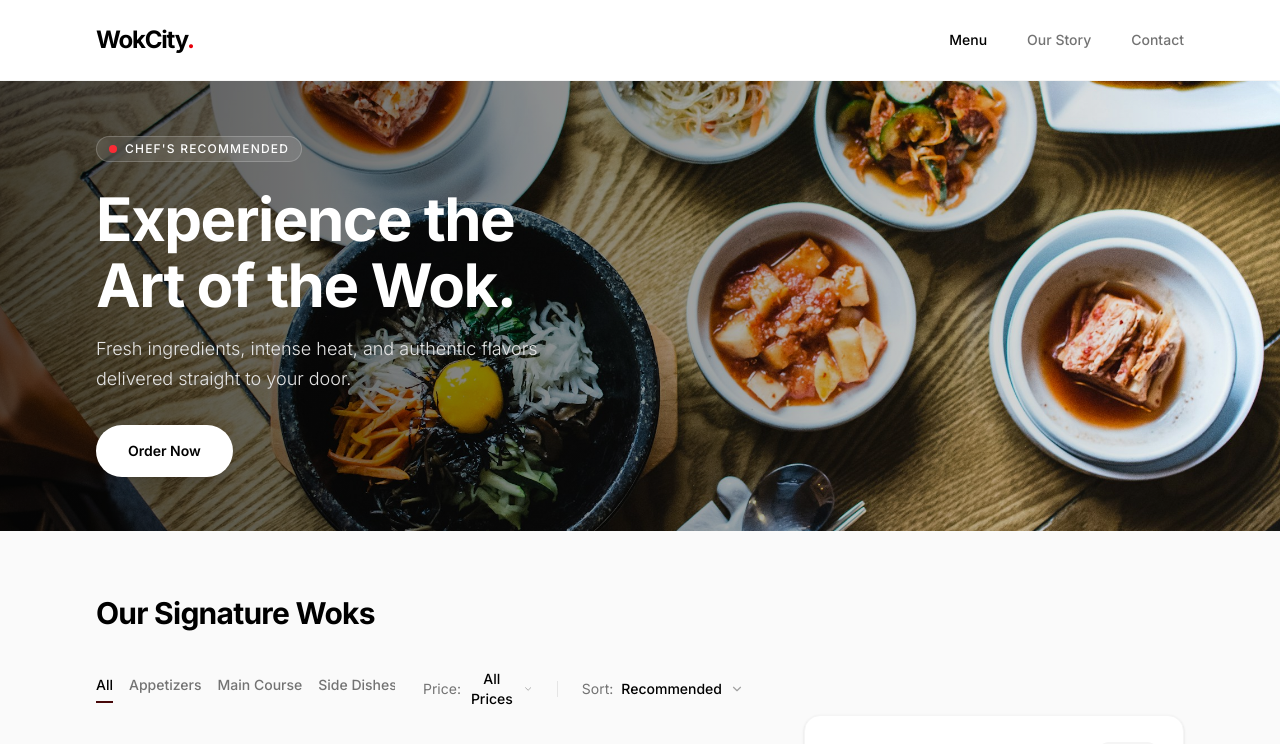
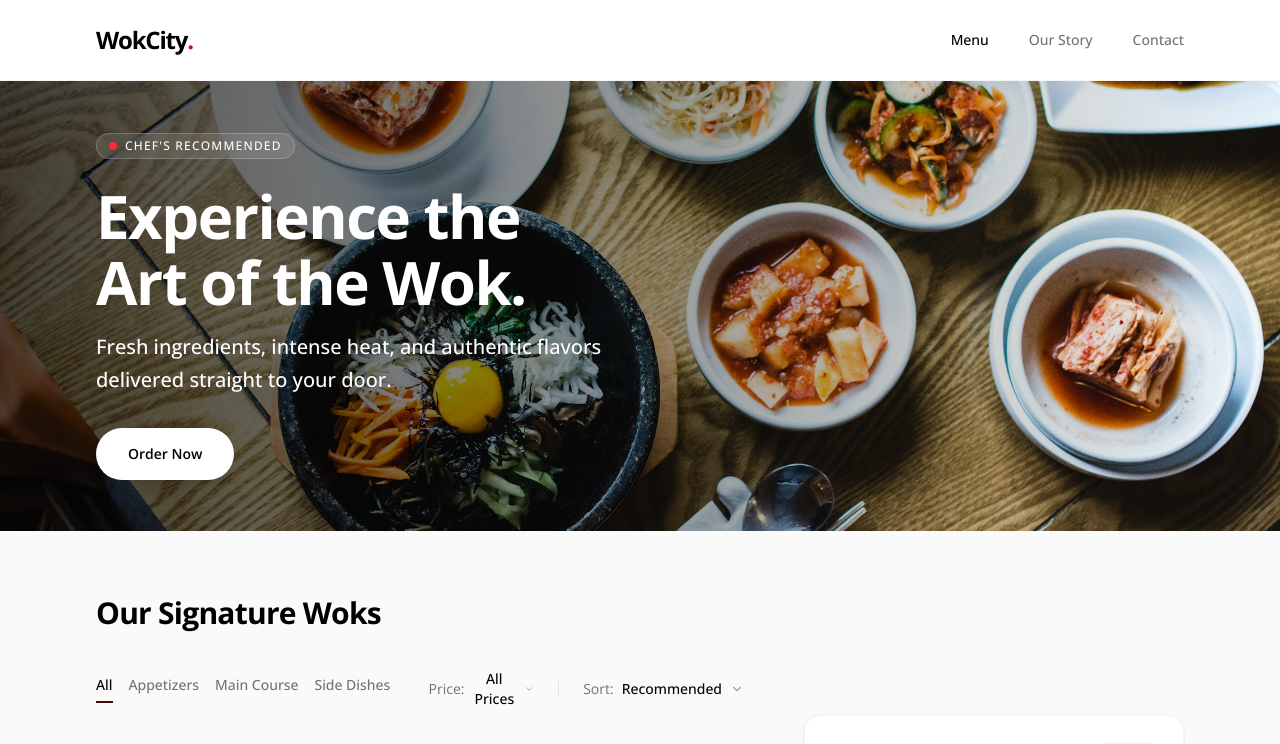
Before and after one commit to Ace-design2/wokcity-restaurant, a Next.js app: page / in a window 1280 px wide. Shown: the top 744 px of the page. Built offline with nearby package versions, Linux system fonts and the light colour scheme.

Commit message:
feat: Replace Inter font with Open Sans and configure its weights and display property.

```diff
--- a/app/layout.tsx
+++ b/app/layout.tsx
@@ -1,10 +1,11 @@
 import type { Metadata } from "next";
-import { Inter } from "next/font/google";
+import { Open_Sans } from "next/font/google";
 import "./globals.css";
 
-const inter = Inter({
-  variable: "--font-inter",
+const openSans = Open_Sans({
   subsets: ["latin"],
+  display: "swap",
+  weight: ["300", "400", "500", "600", "700", "800"],
 });
 
 export const metadata: Metadata = {
@@ -21,7 +22,7 @@ export default function RootLayout({
 }>) {
   return (
     <html lang="en">
-      <body className={`${inter.variable} font-sans antialiased bg-neutral-50 min-h-screen flex flex-col overflow-x-hidden w-full`}>
+      <body className={`${openSans.className} antialiased bg-neutral-50 min-h-screen flex flex-col overflow-x-hidden w-full`}>
         <CartProvider>
           {children}
         </CartProvider>
--- a/components/Hero.tsx
+++ b/components/Hero.tsx
@@ -21,7 +21,7 @@ export default function Hero() {
           <h1 className="text-4xl sm:text-5xl lg:text-6xl font-bold text-white tracking-tight mb-3 md:mb-4 leading-[1.1] md:leading-[1.1]">
             Experience the <br className="hidden sm:block"/> Art of the Wok.
           </h1>
-          <p className="text-base sm:text-lg text-neutral-200 font-light max-w-md mx-auto md:mx-0 mb-6 md:mb-8 leading-relaxed">
+          <p className="text-lg sm:text-xl text-white font-medium max-w-lg mx-auto md:mx-0 mb-6 md:mb-8 leading-relaxed">
             Fresh ingredients, intense heat, and authentic flavors delivered straight to your door.
           </p>
           <button className="px-6 py-3 md:px-8 md:py-4 bg-white text-black text-sm font-semibold rounded-full hover:bg-neutral-100 hover:scale-105 active:scale-95 transition-all focus:outline-none shadow-lg">
```
